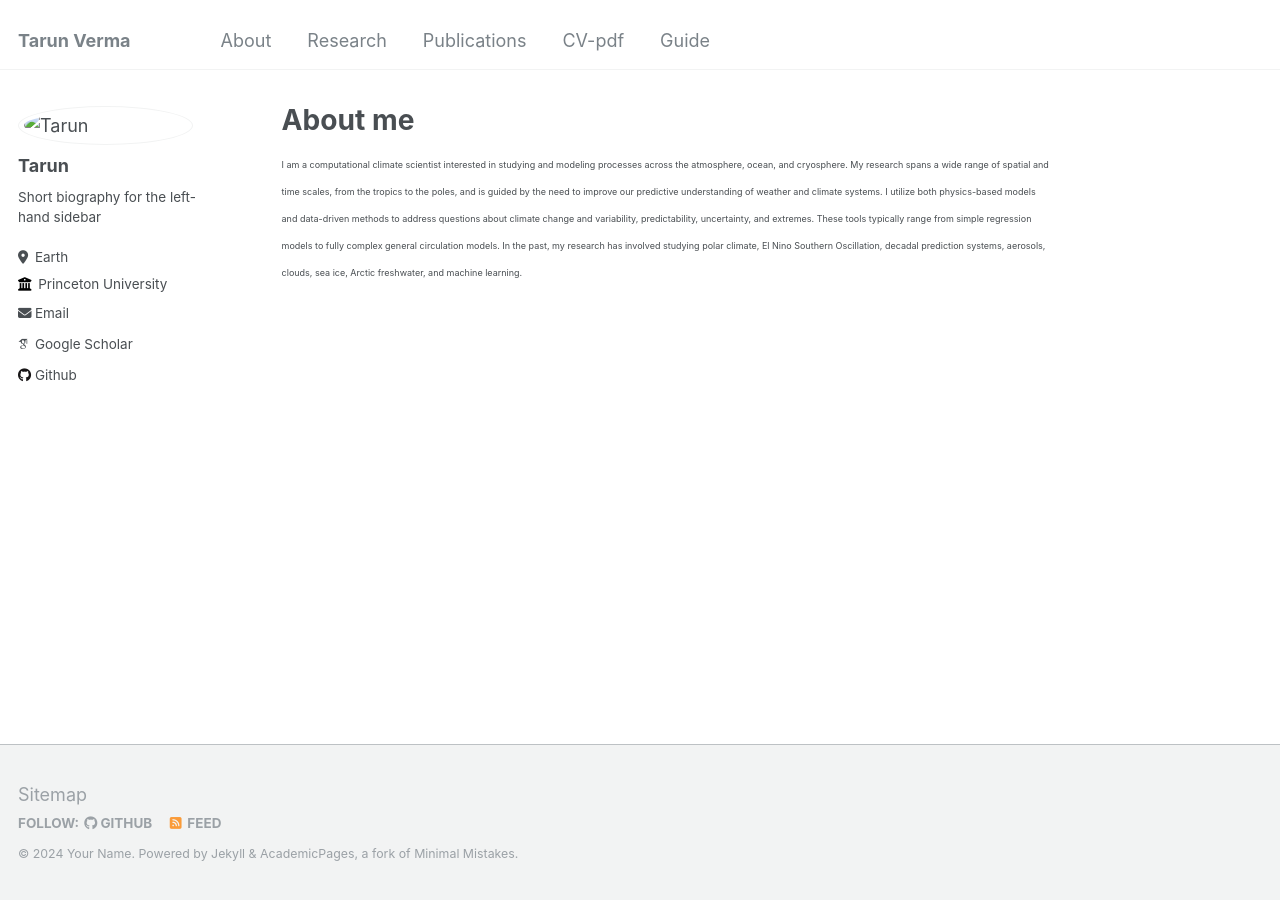
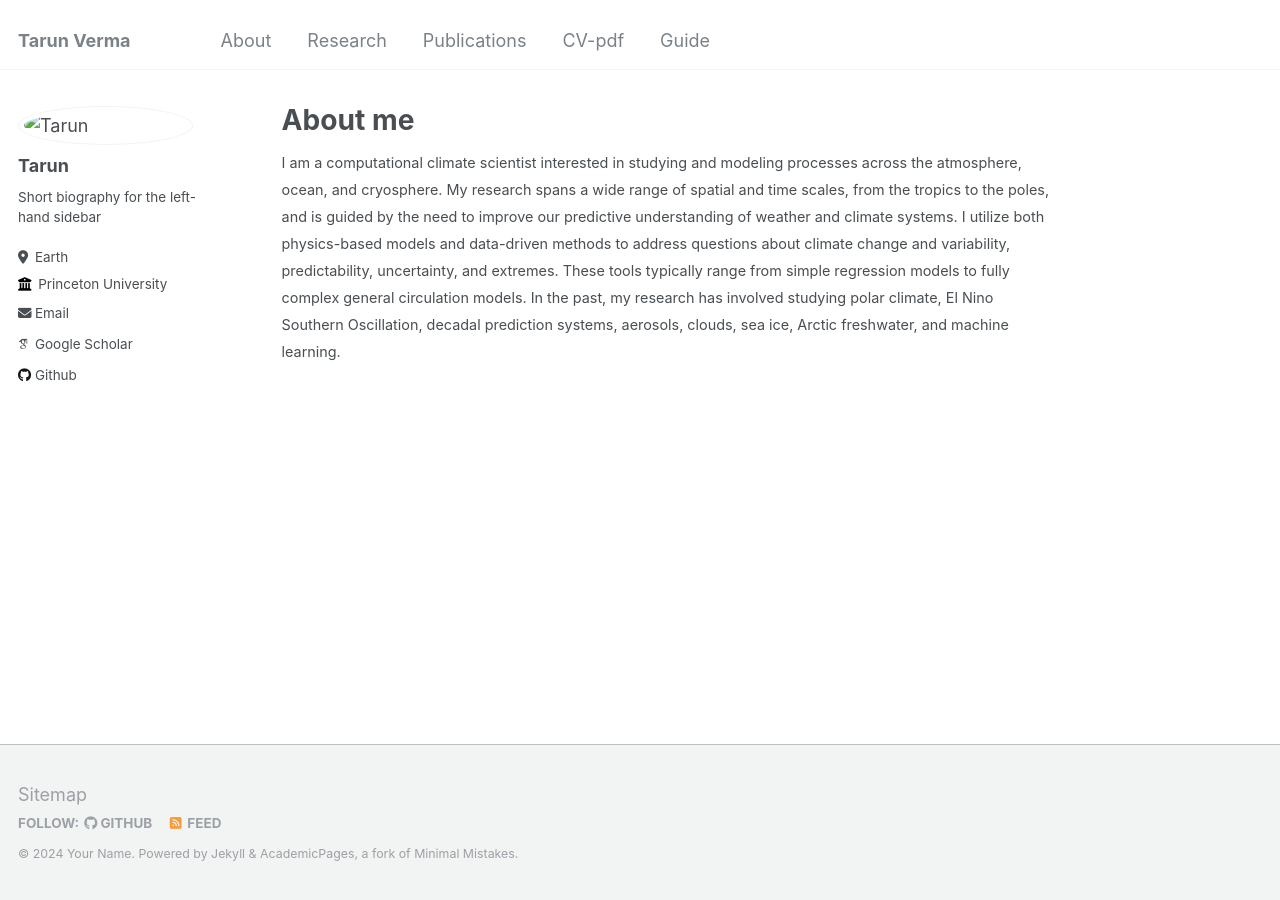
Before and after one commit to shiprock-1583/shiprock-1583.github.io, a Jekyll site: the page built from _pages/about.md, in a window 1280 px wide. Built offline with Jekyll 4.4.1, drawn with Linux system fonts in a browser that asks for light colours; some web fonts are replaced.

Commit message:
Update about.md

```diff
--- a/_pages/about.md
+++ b/_pages/about.md
@@ -6,4 +6,4 @@ redirect_from:
   - /about/
   - /about.html
 ---
-<span style="font-size:0.5em;">I am a computational climate scientist interested in studying and modeling processes across the atmosphere, ocean, and cryosphere. My research spans a wide range of spatial and time scales, from the tropics to the poles, and is guided by the need to improve our predictive understanding of weather and climate systems. I utilize both physics-based models and data-driven methods to address questions about climate change and variability, predictability, uncertainty, and extremes. These tools typically range from simple regression models to fully complex general circulation models. In the past, my research has involved studying polar climate, El Nino Southern Oscillation, decadal prediction systems, aerosols, clouds, sea ice, Arctic freshwater, and machine learning.</span>
+<span style="font-size:0.8em;">I am a computational climate scientist interested in studying and modeling processes across the atmosphere, ocean, and cryosphere. My research spans a wide range of spatial and time scales, from the tropics to the poles, and is guided by the need to improve our predictive understanding of weather and climate systems. I utilize both physics-based models and data-driven methods to address questions about climate change and variability, predictability, uncertainty, and extremes. These tools typically range from simple regression models to fully complex general circulation models. In the past, my research has involved studying polar climate, El Nino Southern Oscillation, decadal prediction systems, aerosols, clouds, sea ice, Arctic freshwater, and machine learning.</span>
```
